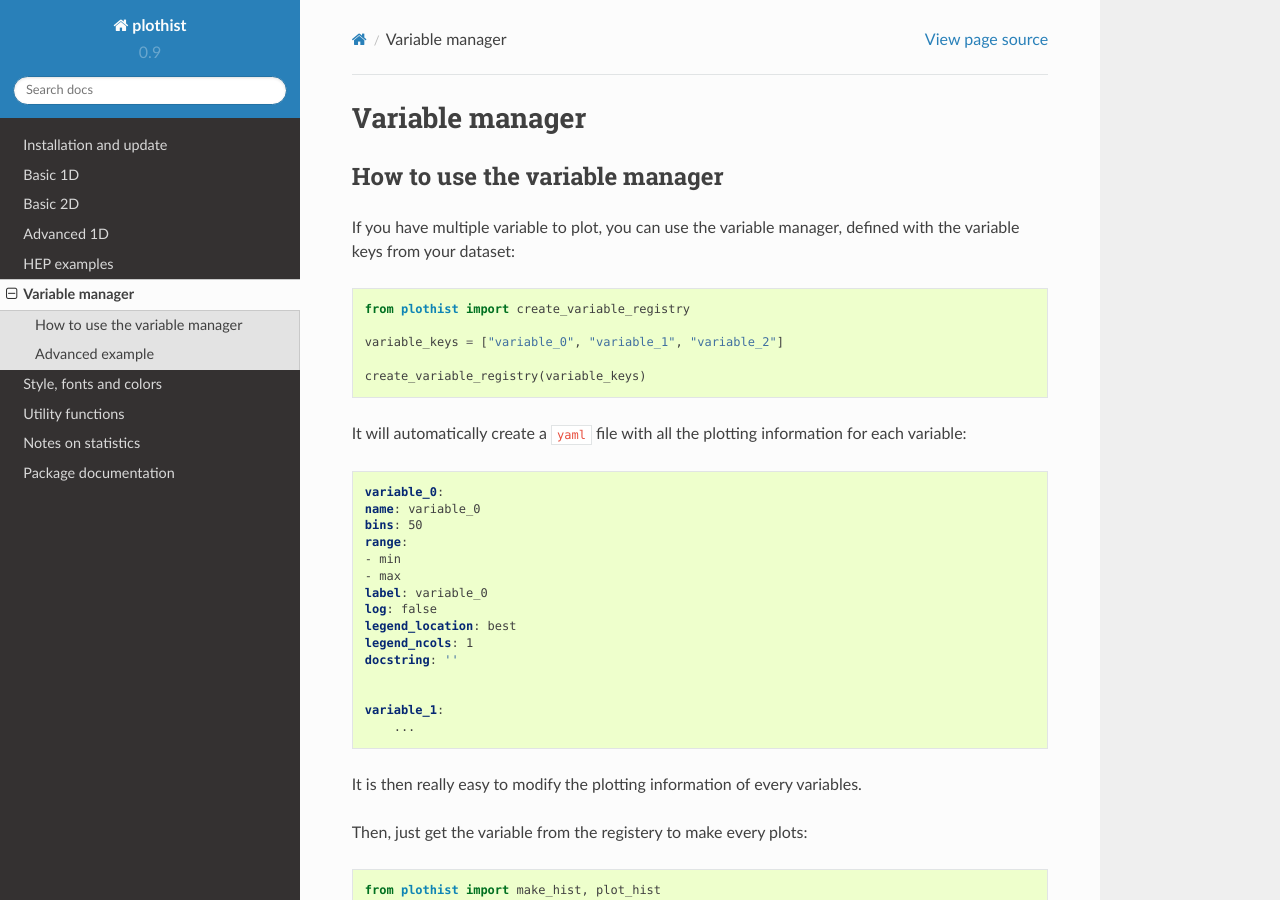
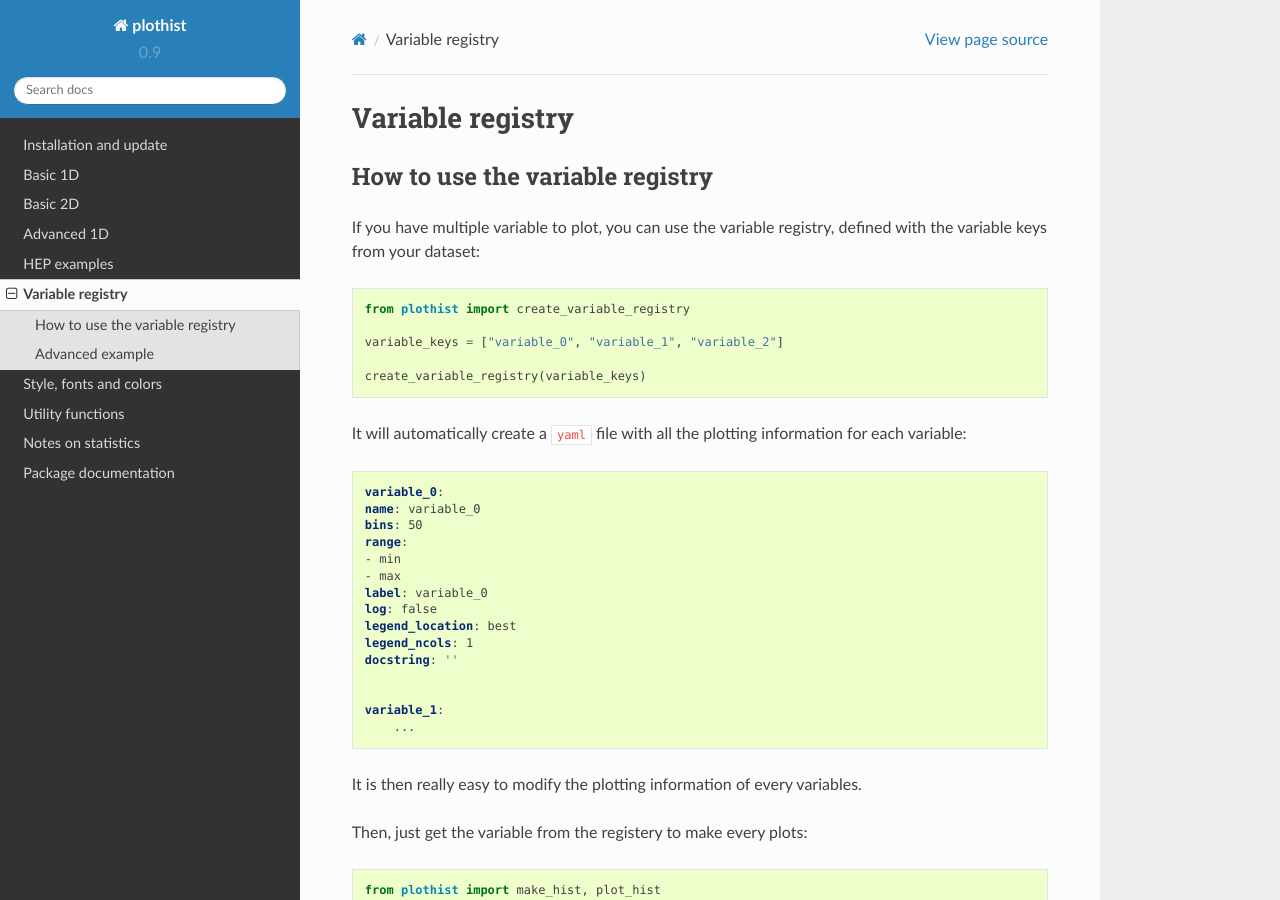
Before and after one commit to cyrraz/plothist, a Sphinx documentation site: the page built from docs/basics/variable_registry.rst, in a window 1280 px wide and 900 px high. Built offline with Sphinx 7.4.7 and the Read the Docs theme 2.0.0, drawn with Linux system fonts in a browser that asks for light colours.

Commit message:
manager -> registry

```diff
--- a/docs/basics/variable_manager.rst
+++ b/docs/basics/variable_registry.rst
@@ -1,14 +1,14 @@
 .. _basics-variable_manager-label:
 
 ================
-Variable manager
+Variable registry
 ================
 
 
-How to use the variable manager
+How to use the variable registry
 ===============================
 
-If you have multiple variable to plot, you can use the variable manager, defined with the variable keys from your dataset:
+If you have multiple variable to plot, you can use the variable registry, defined with the variable keys from your dataset:
 
 .. code-block:: python
 
--- a/docs/index.rst
+++ b/docs/index.rst
@@ -11,7 +11,7 @@ Content
     basics/2d_hist
     advanced/1d_advanced
     advanced/hep_examples
-    basics/variable_manager
+    basics/variable_registry
     usage/style
     usage/utilities
     documentation/statistics
```
